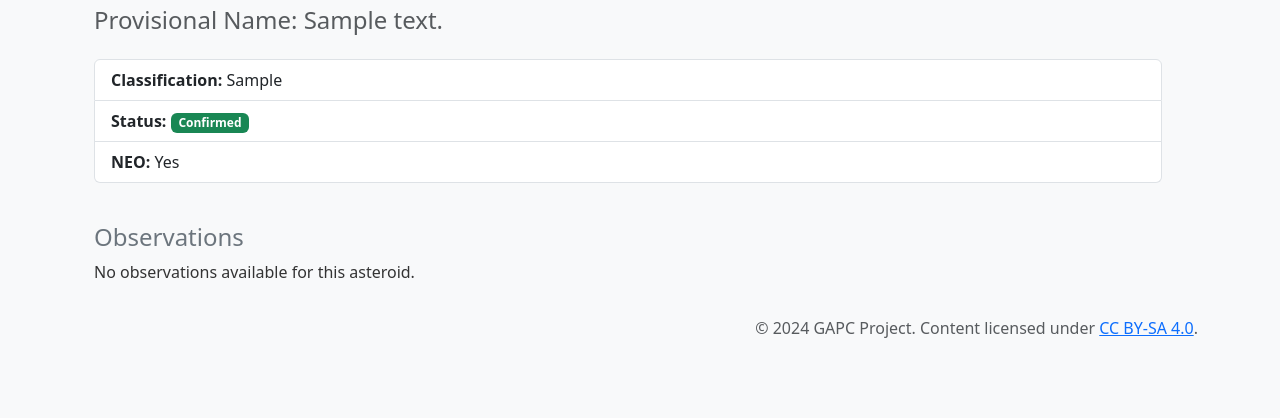
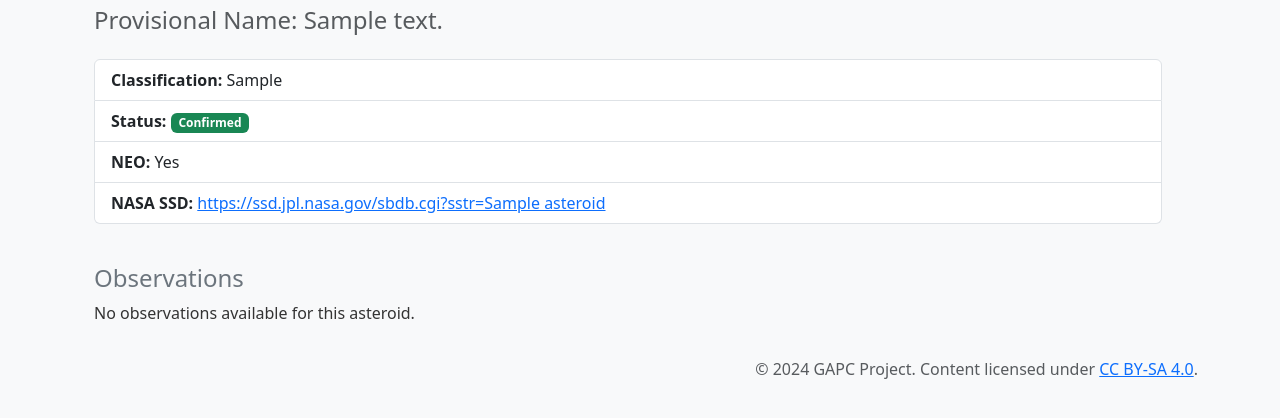
Before and after one commit to davidecapone/GAPC, a Django app: a page that uses gapc/gapc/templates/asteroid_detail.html in a window 1280 px wide. Shown: the part 171-589 px from the top of the page. Run offline with Django 5.2, Linux system fonts and the light colour scheme; tables that the repository leaves empty hold one stand-in row (values such as "Sample post").

Commit message:
External link to NASA SSD

```diff
--- a/gapc/gapc/templates/asteroid_detail.html
+++ b/gapc/gapc/templates/asteroid_detail.html
@@ -40,9 +40,12 @@
                     <span>No</span>
                     {% endif %}
                 </li>
-                {% if asteroid.target_size %}
+                {% if asteroid.official_name %}
                 <li class="list-group-item">
-                    <strong>Size:</strong> {{ asteroid.target_size }} km
+                    <strong>NASA SSD:</strong>
+                    <span>
+                        <a href="https://ssd.jpl.nasa.gov/sbdb.cgi?sstr={{ asteroid.official_name }}" target="_blank">https://ssd.jpl.nasa.gov/sbdb.cgi?sstr={{ asteroid.official_name }}</a>
+                    </span>
                 </li>
                 {% endif %}
             </ul>
```
